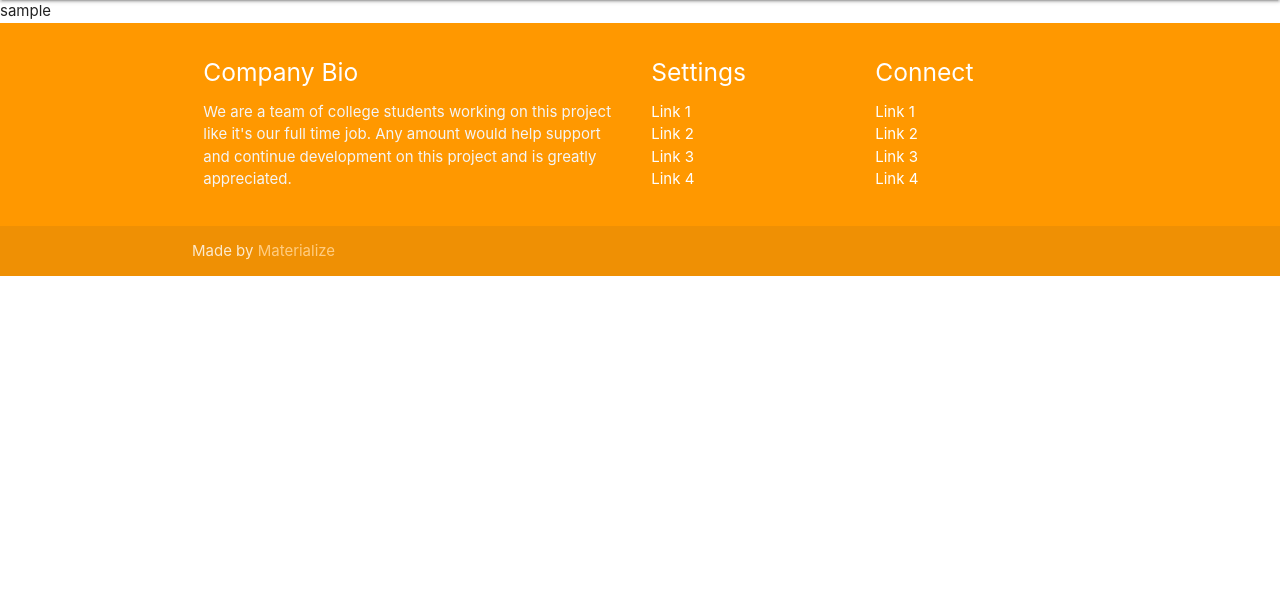
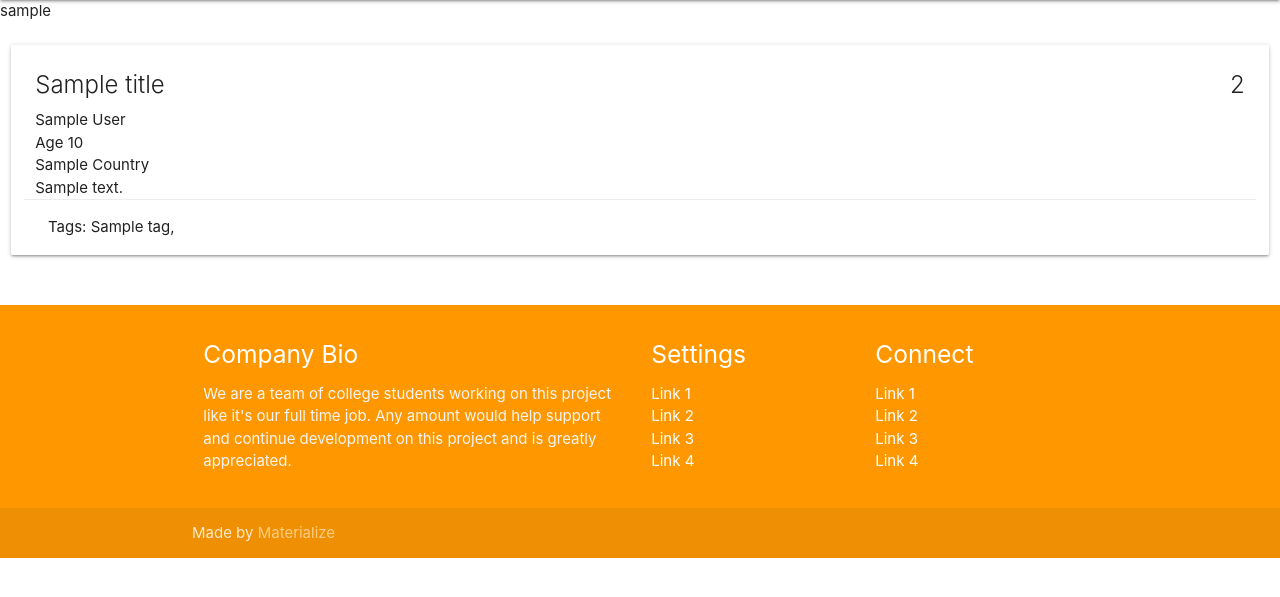
Before and after one commit to Ri-Dearg/corona-tales, a Flask app: page /profile in a window 1280 px wide. Shown: the part 64-661 px from the top of the page. Run offline with Flask 2, Linux system fonts and the light colour scheme; the visitor is signed in with stand-in values (Sample User, id 1); a database or web service that is not in the repository returns one stand-in record (values such as "Sample title"); some libraries are stand-ins or nearby versions.

Commit message:
Added user created stories to profile page

```diff
--- a/project/auth.py
+++ b/project/auth.py
@@ -1,7 +1,7 @@
 from flask import (Blueprint, render_template, url_for, request,
                    redirect, flash)
 from werkzeug.security import generate_password_hash, check_password_hash
-from flask_login import login_user
+from flask_login import login_user, logout_user, login_required
 from .extensions import mongo
 from .models import User
 
@@ -61,5 +61,7 @@ def login_form():
 
 
 @auth.route('/logout')
+@login_required
 def logout():
-    return 'Logout'
+    logout_user()
+    return redirect(url_for('base.story_page'))
--- a/project/base.py
+++ b/project/base.py
@@ -7,7 +7,7 @@ base = Blueprint('base', __name__,
                  template_folder='templates')
 
 stories = mongo.db.stories
-
+story_list = stories.find()
 
 @base.route('/')
 def story_page():
@@ -19,8 +19,8 @@ def story_page():
         for tag in tags:
             taglist.add(tag)
 
-    storylist = stories.find()
-    return render_template('index.html', storylist=storylist, taglist=taglist)
+    return render_template('index.html', story_list=story_list, taglist=taglist,
+                           username=current_user.username)
 
 
 @base.route('/create_story', methods=['POST'])
@@ -34,4 +34,7 @@ def create_story():
 @login_required
 def profile():
 
-    return render_template("profile.html", name=current_user.username)
+    user_stories = stories.find({'username': current_user.username})
+
+    return render_template("profile.html", username=current_user.username,
+                           userstories=user_stories)
--- a/project/templates/index.html
+++ b/project/templates/index.html
@@ -26,7 +26,7 @@
 
 		<div class="section">
 			<!-- Function to place each story as a card -->
-			{% for story in storylist %}
+			{% for story in story_list %}
 			<!--   Story Section   -->
 			<div class="row">
 				<div class="col s12">
@@ -560,6 +560,10 @@
                             <textarea id="editor" name="text" class="materialize-textarea" placeholder="Share your tale."></textarea>
                         </div>
                         <input type="hidden" id="featured" name="featured" value="false">
+
+                        {% if current_user.is_authenticated %}
+                            <input type="hidden" id="username" name="username" value="{{ username }}">
+                        {% endif %}
 						<button id="post-story" class="btn waves-effect waves-light right" type="submit">Post
 	                        <i class="material-icons right">playlist_add</i>
                         </button>
--- a/project/templates/profile.html
+++ b/project/templates/profile.html
@@ -1,4 +1,33 @@
 {% extends 'base.html' %}
 {% block content %}
-{{ name }}
+{{ username }}
+
+<div class="section">
+			<!-- Function to place each story as a card -->
+			{% for story in userstories %}
+
+			<!--   Story Section   -->
+			<div class="row">
+				<div class="col s12">
+					<div class="card {{ story.color[0] }} accent-1 hoverable">
+						<div class="card-content no-pad-bot">
+							<div class="row no-m-bot">
+								<span class="card-title col s6">{{ story.title[0] }}</span>
+								<span class="card-title col s6 right-align">{{ story.date[0] }}</span>
+								<div class="col s12">
+									<p>{{ story.first_name[0].title() }} {{ story.last_name[0].title() }}<br>
+                                    Age {{ story.age[0] }} <br>
+                                    {{ story.country[0].title() }}</p>
+                                    {{ story.text[0]|safe }} <br>
+                                </div>
+                                <div class="card-action col s12">
+                                    <p>Tags: {% for tag in story.tags %}{{ tag }}, {% endfor %}</p>
+                                </div>
+                            </div>
+                        </div>
+                    </div>
+                </div>
+            </div>
+            {% endfor %}
+        </div>
 		{% endblock %}
```
